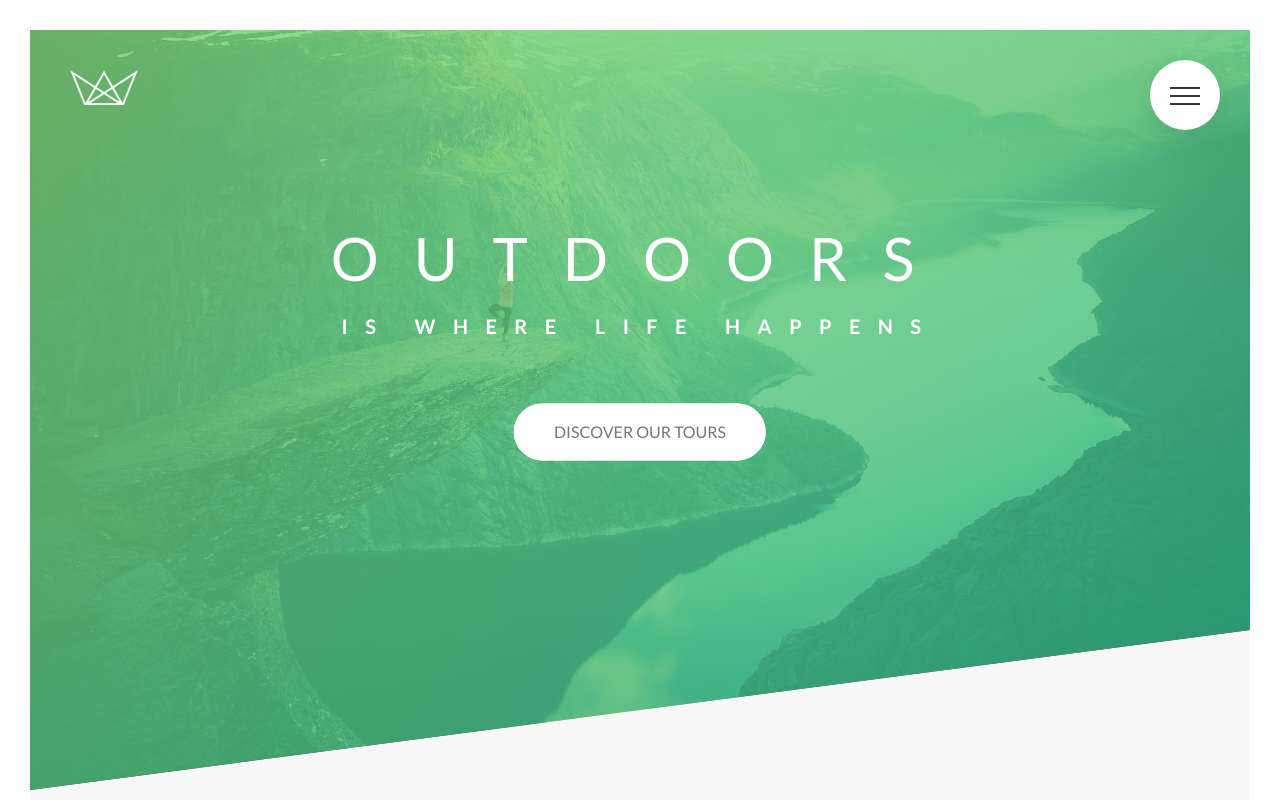
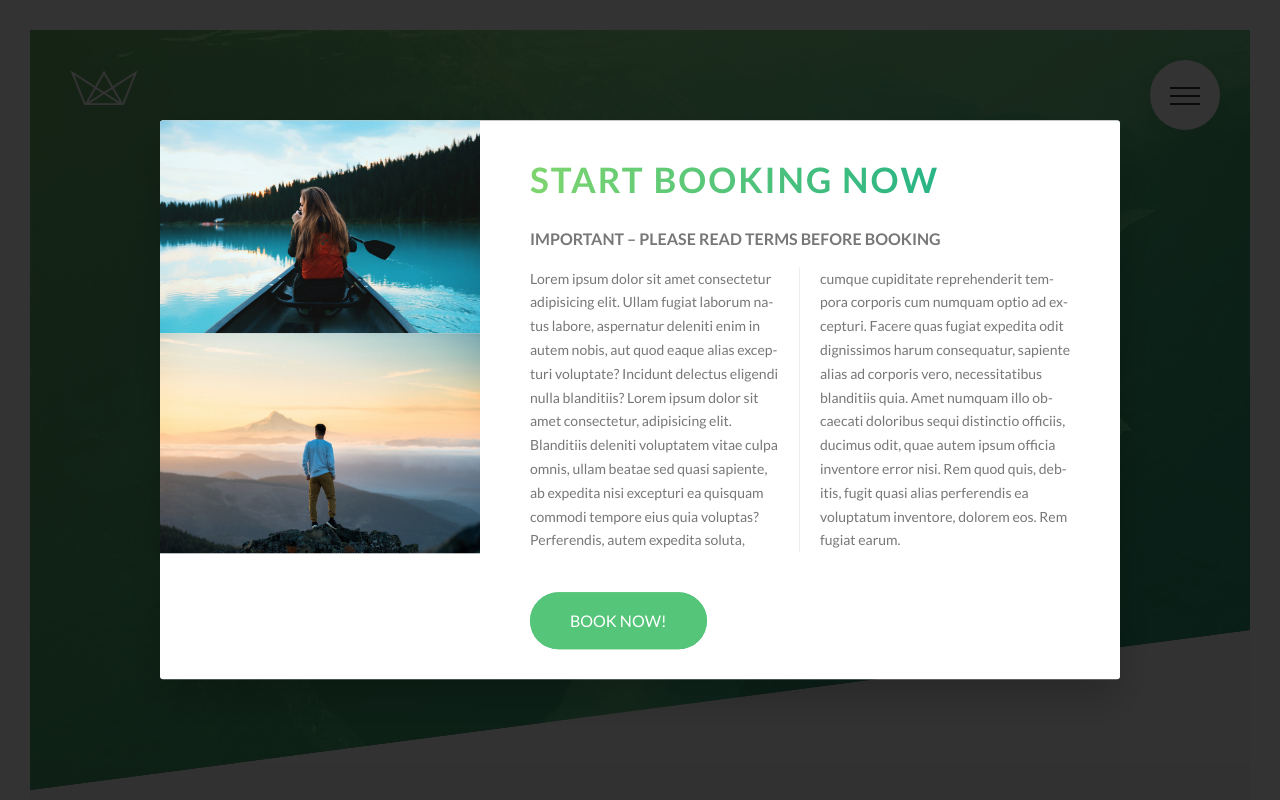
Before and after one commit to Naval63/Natorius, a website: page src/index.html in a window 1280 px wide. Shown: the top 800 px of the page. Drawn offline with nearby package versions, Linux system fonts and the light colour scheme; files that its build step writes are made by us from their sources.

Commit message:
add popap

```diff
--- a/src/index.html
+++ b/src/index.html
@@ -369,6 +369,26 @@
         </div>
     </footer>
 
+    <div class="popup">
+        <div class="popup__content">
+            <div class="popup__left">
+                <img src="img/nat-8.jpg" alt="Tour photo" class="popup__img">
+                <img src="img/nat-9.jpg" alt="Tour photo" class="popup__img">
+            </div>
+            <div class="popup__right">
+                <h2 class="heading-secondary u-margin-bottom-small">Start booking now</h2>
+                <h3 class="heading-tertiary u-margin-bottom-small">Important &ndash; Please read terms before booking</h3>
+                <p class="popup__text">
+                    Lorem ipsum dolor sit amet consectetur adipisicing elit. Ullam fugiat laborum natus labore, aspernatur deleniti enim in autem nobis, aut quod eaque alias excepturi voluptate? Incidunt delectus eligendi nulla blanditiis? Lorem ipsum dolor sit amet consectetur, adipisicing elit. Blanditiis deleniti voluptatem vitae culpa omnis, ullam beatae sed quasi sapiente, ab expedita nisi excepturi ea quisquam commodi tempore eius quia voluptas?
+                    Perferendis, autem expedita soluta, cumque cupiditate reprehenderit tempora corporis cum numquam optio ad excepturi. Facere quas fugiat expedita odit dignissimos harum consequatur, sapiente alias ad corporis vero, necessitatibus blanditiis quia.
+                    Amet numquam illo obcaecati doloribus sequi distinctio officiis, ducimus odit, quae autem ipsum officia inventore error nisi. Rem quod quis, debitis, fugit quasi alias perferendis ea voluptatum inventore, dolorem eos.
+                    Rem fugiat earum.
+                </p>
+                <a href="#" class="btn btn--green">Book Now!</a>
+            </div>
+        </div>
+    </div>
+
     <!-- <section class="grid-test">
 
 
--- a/src/scss/base/_utilities.scss
+++ b/src/scss/base/_utilities.scss
@@ -1,12 +1,12 @@
-.u-center-text{
+.u-center-text {
     text-align: center;
 }
 
-.u-margin-bottom-small{
+.u-margin-bottom-small {
     margin-bottom: 1.5rem;
 }
 
-.u-margin-bottom-medium{
+.u-margin-bottom-medium {
     margin-bottom: 4rem;
 }
 
--- /dev/null
+++ b/src/scss/components/_popup.scss
@@ -0,0 +1,51 @@
+.popup {
+    width: 100%;
+    height: 100vh;
+    position: fixed;
+    top: 0;
+    left: 0;
+    background-color: rgba($color-dark, .8);
+    z-index: 5000;
+
+    &__content {
+        @include position_center;
+
+        width: 75%;
+        background-color: $color-light;
+        box-shadow: 0 2rem 4rem rgba($color-dark, .2);
+        border-radius: 3px;
+        display: table;
+        overflow: hidden;
+    }
+
+    &__left {
+        width: 33.333333%;
+        display: table-cell;
+    }
+
+    &__right {
+        width: 66.666667%;
+        display: table-cell;
+        vertical-align: middle;
+        padding: 3rem 5rem;
+    }
+
+    &__img {
+        display: block;
+        width: 100%;
+    }
+
+    &__text {
+        font-size: 1.4rem;
+        margin-bottom: 4rem;
+
+        column-count: 2;
+        column-gap: 4rem;
+        column-rule: 1px solid $color-grey-light-2;
+
+        -moz-hyphens: auto;
+        -ms-hyphens: auto;
+        -webkit-hyphens: auto;
+        hyphens: auto;
+    }
+}
--- a/src/scss/main.scss
+++ b/src/scss/main.scss
@@ -8,6 +8,7 @@
 @import "components/composition";
 @import "components/feature-box";
 @import "components/form";
+@import "components/popup";
 @import "components/story";
 
 @import "layout/footer";
```
